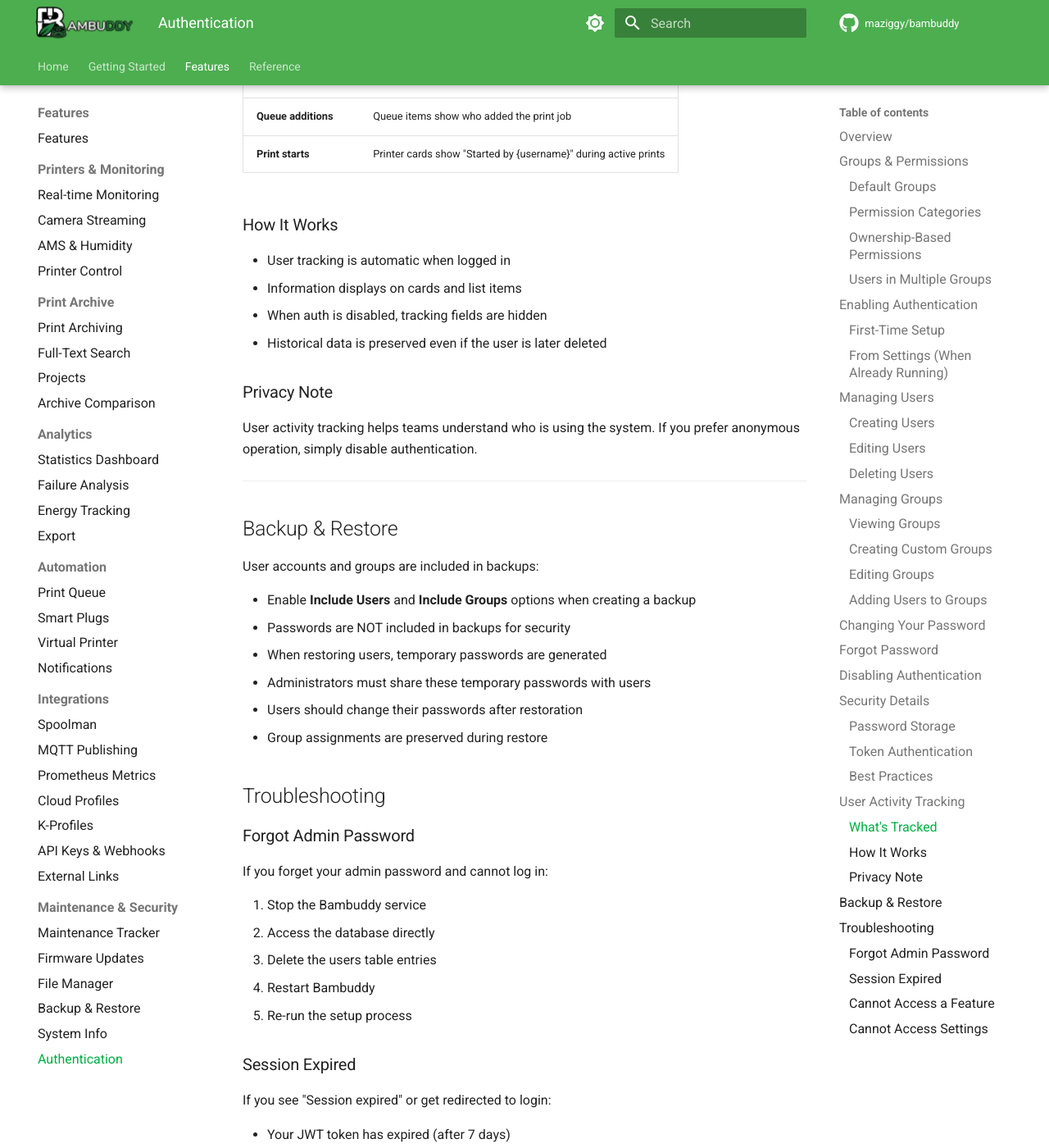
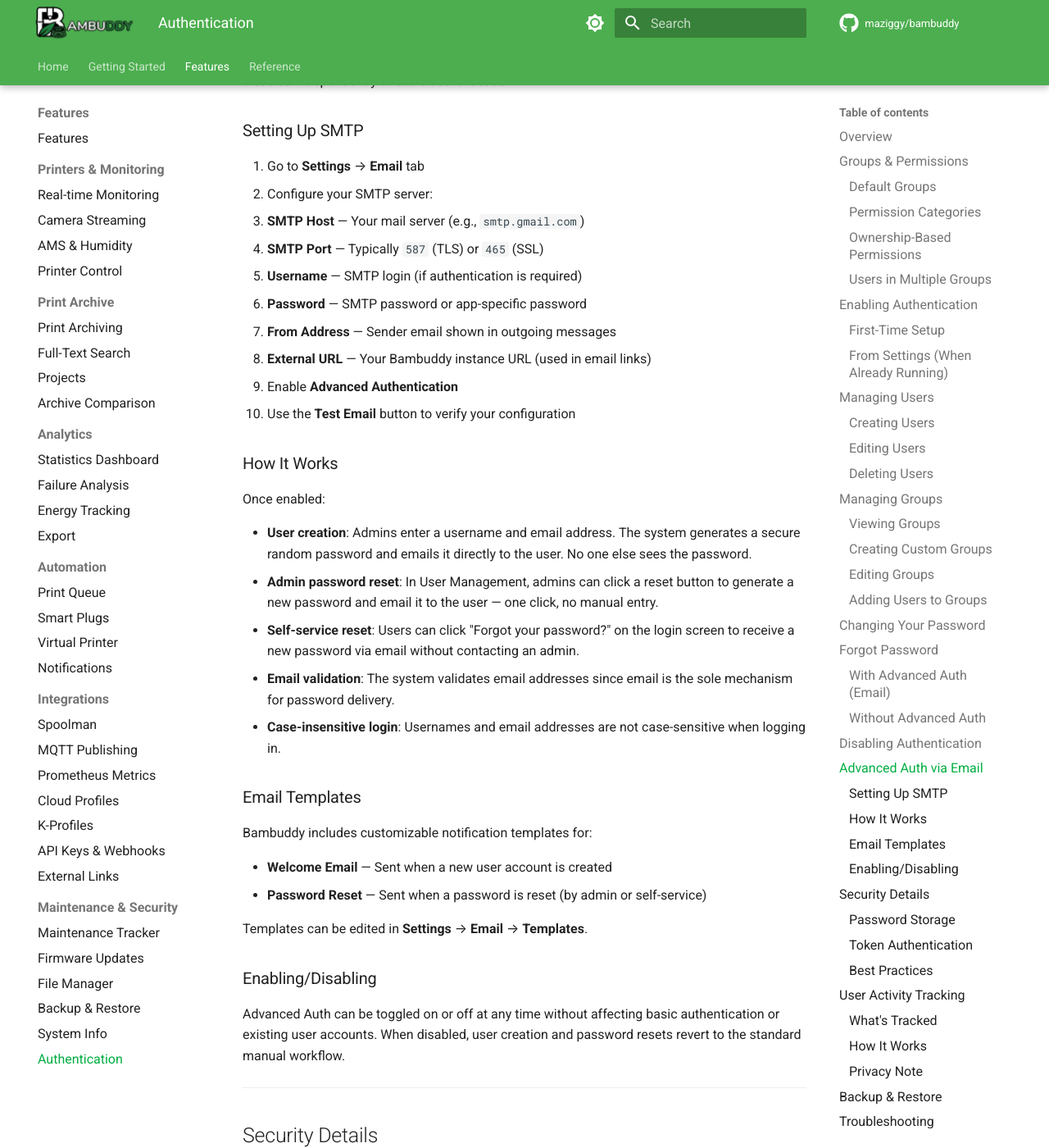
Before and after one commit to maziggy/bambuddy-wiki, an MkDocs documentation site: the page built from docs/features/authentication.md, in a window 1280 px wide and 1400 px high, scrolled down 6665 px. Shown: the whole window at 82% size. Built offline with MkDocs 1.6.1 and Material for MkDocs 9.7.7, drawn with Linux system fonts in a browser that asks for light colours; comment, search, counter and statistics services are not loaded; the version menu is left out; some of the changed text lies outside the part shown.

Commit message:
Updated Wiki

```diff
--- a/docs/features/authentication.md
+++ b/docs/features/authentication.md
@@ -11,6 +11,7 @@ When enabled, authentication provides:
 - **Customizable Groups**: Create custom groups or use default system groups
 - **Secure Authentication**: JWT tokens with password hashing using PBKDF2
 - **User Activity Tracking**: See who uploaded archives, library files, queued prints, and started prints
+- **Advanced Auth via Email**: Optional SMTP-based user onboarding and self-service password resets
 
 ## Groups & Permissions
 
@@ -94,6 +95,8 @@ The first user is automatically added to the **Administrators** group.
 
 ### Creating Users
 
+#### Standard Mode
+
 1. Log in as a user with `users:create` permission
 2. Go to **Settings** → **Users** tab
 3. Click **Add User**
@@ -103,6 +106,20 @@ The first user is automatically added to the **Administrators** group.
    - Confirm Password
    - Groups (select one or more)
 5. Click **Create**
+
+#### With Advanced Auth (Email)
+
+When [Advanced Auth via Email](#advanced-auth-via-email) is enabled:
+
+1. Go to **Settings** → **Users** tab
+2. Click **Add User**
+3. Fill in:
+   - Username
+   - Email address
+   - Groups (select one or more)
+4. Click **Create** — the system generates a secure random password and emails it to the user automatically
+
+No one besides the new user sees the password, making this inherently more secure than manually assigning passwords.
 
 ### Editing Users
 
@@ -164,12 +181,24 @@ Any authenticated user can change their own password:
 
 ## Forgot Password
 
-If you forget your password:
+### With Advanced Auth (Email)
+
+If [Advanced Auth via Email](#advanced-auth-via-email) is enabled, users can reset their own password:
 
 1. Click **"Forgot your password?"** on the login page
-2. Contact your Bambuddy administrator
-3. They can reset your password in User Management
-4. Log in with the temporary password and change it
+2. Enter your username or email address
+3. A new secure random password is emailed to you automatically
+4. Log in with the new password and change it if desired
+
+Admins can also trigger a password reset from User Management with a single click — the new password is emailed to the user.
+
+### Without Advanced Auth
+
+If email-based auth is not enabled:
+
+1. Contact your Bambuddy administrator
+2. They can reset your password in User Management
+3. Log in with the temporary password and change it
 
 ## Disabling Authentication
 
@@ -181,6 +210,48 @@ If you need to disable authentication:
 4. Confirm the action
 
 **Warning**: Disabling authentication removes access control. All features become accessible without login.
+
+## Advanced Auth via Email
+
+Advanced Authentication adds SMTP-based email integration for streamlined user onboarding and self-service password management. This is an optional feature that can be enabled or disabled independently of basic authentication.
+
+### Setting Up SMTP
+
+1. Go to **Settings** → **Email** tab
+2. Configure your SMTP server:
+   - **SMTP Host** — Your mail server (e.g., `smtp.gmail.com`)
+   - **SMTP Port** — Typically `587` (TLS) or `465` (SSL)
+   - **Username** — SMTP login (if authentication is required)
+   - **Password** — SMTP password or app-specific password
+   - **From Address** — Sender email shown in outgoing messages
+   - **External URL** — Your Bambuddy instance URL (used in email links)
+3. Enable **Advanced Authentication**
+4. Use the **Test Email** button to verify your configuration
+
+### How It Works
+
+Once enabled:
+
+- **User creation**: Admins enter a username and email address. The system generates a secure random password and emails it directly to the user. No one else sees the password.
+- **Admin password reset**: In User Management, admins can click a reset button to generate a new password and email it to the user — one click, no manual entry.
+- **Self-service reset**: Users can click "Forgot your password?" on the login screen to receive a new password via email without contacting an admin.
+- **Email validation**: The system validates email addresses since email is the sole mechanism for password delivery.
+- **Case-insensitive login**: Usernames and email addresses are not case-sensitive when logging in.
+
+### Email Templates
+
+Bambuddy includes customizable notification templates for:
+
+- **Welcome Email** — Sent when a new user account is created
+- **Password Reset** — Sent when a password is reset (by admin or self-service)
+
+Templates can be edited in **Settings** → **Email** → **Templates**.
+
+### Enabling/Disabling
+
+Advanced Auth can be toggled on or off at any time without affecting basic authentication or existing user accounts. When disabled, user creation and password resets revert to the standard manual workflow.
+
+---
 
 ## Security Details
 
```
Also changed, not shown: docs/features/index.md (+1 -1 lines).
